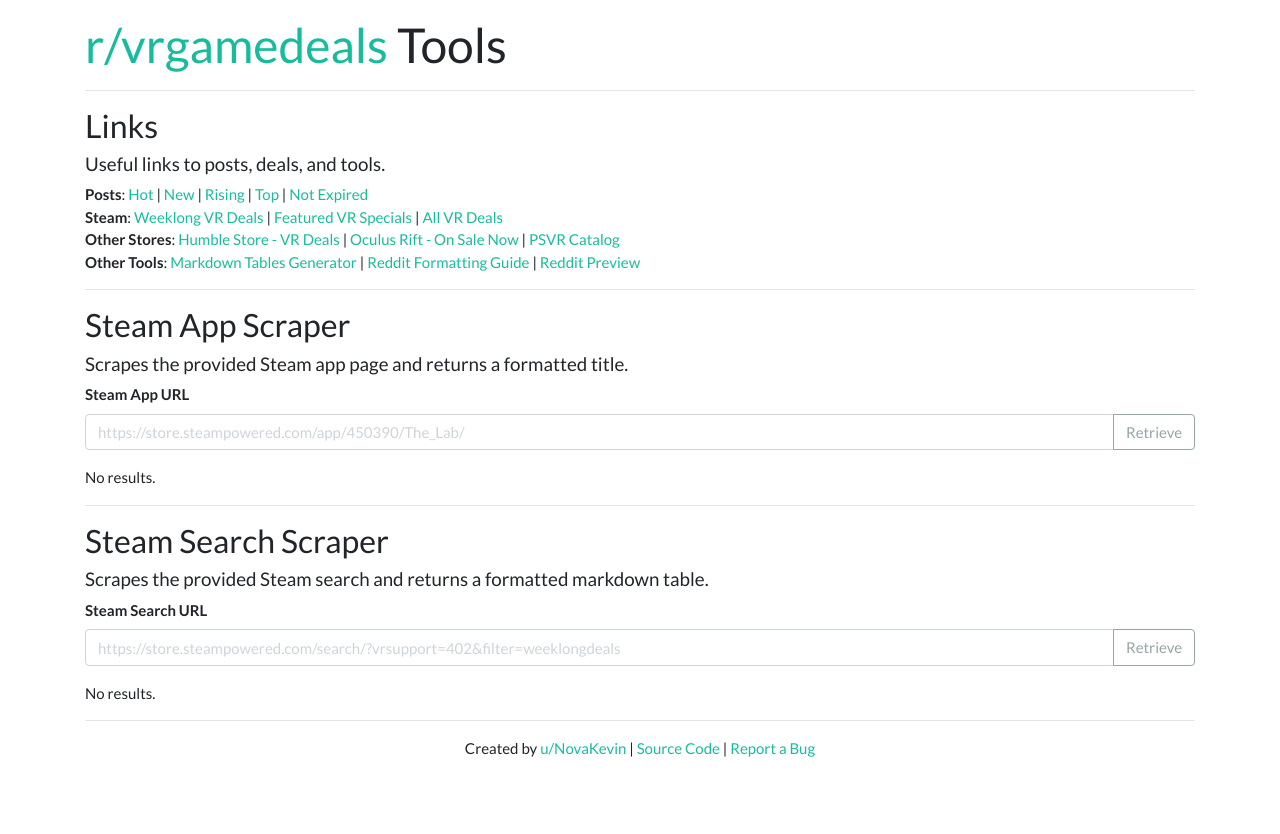
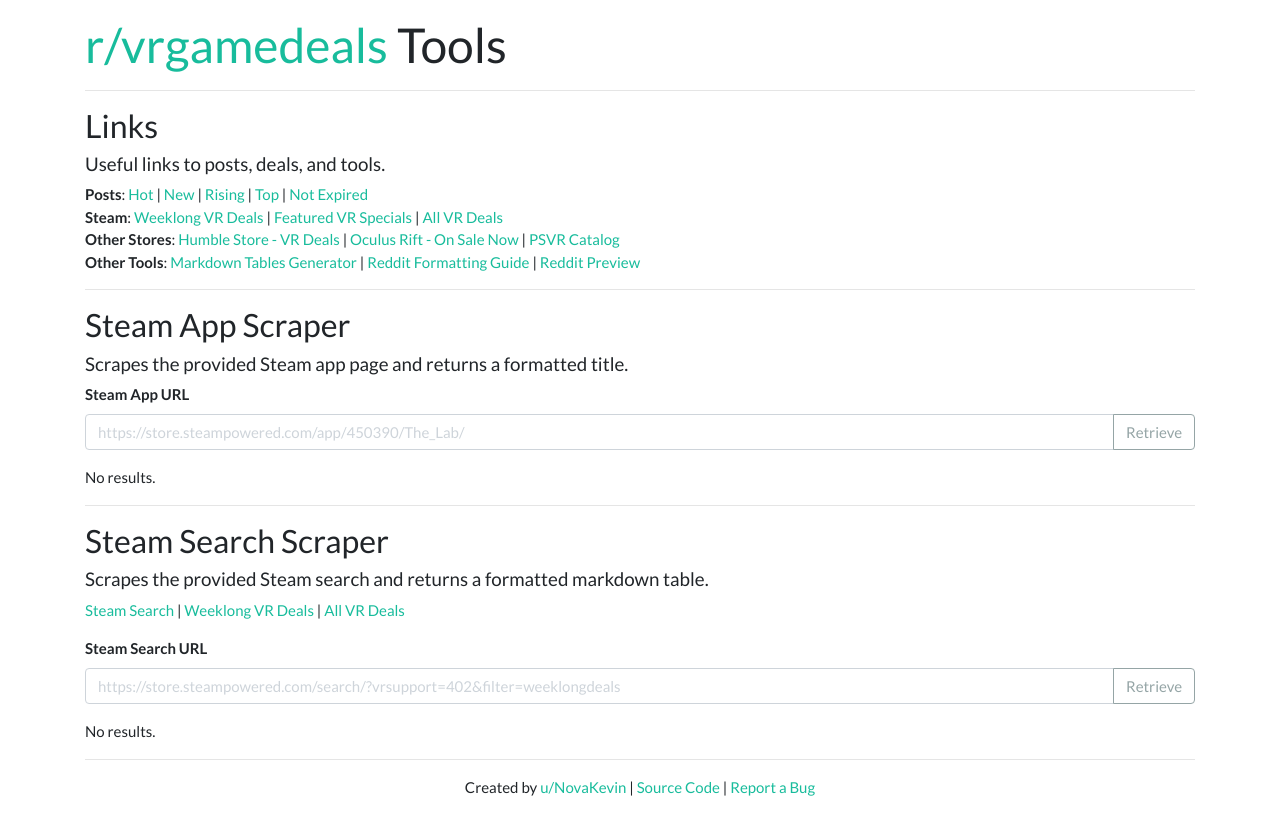
Before and after one commit to KevinNovak/vrgamedeals-Tools, a website: page public/index.html in a window 1280 px wide. Before the commit the page ends 808 px from the top, so only its background shows below. Drawn offline with nearby package versions, Linux system fonts and the light colour scheme.

Commit message:
Add links for search scraper (#4)

```diff
--- a/public/index.html
+++ b/public/index.html
@@ -160,6 +160,23 @@
               Scrapes the provided Steam search and returns a formatted markdown
               table.
             </h5>
+            <p>
+              <a href="https://store.steampowered.com/search/" target="_blank"
+                >Steam Search</a
+              >
+              |
+              <a
+                href="https://store.steampowered.com/search/?vrsupport=402&filter=weeklongdeals"
+                target="_blank"
+                >Weeklong VR Deals</a
+              >
+              |
+              <a
+                href="https://store.steampowered.com/search/?specials=1&vrsupport=402"
+                target="_blank"
+                >All VR Deals</a
+              >
+            </p>
             <label for="steam-search-url"><b>Steam Search URL</b></label>
             <div class="input-group mb-3">
               <input
```
